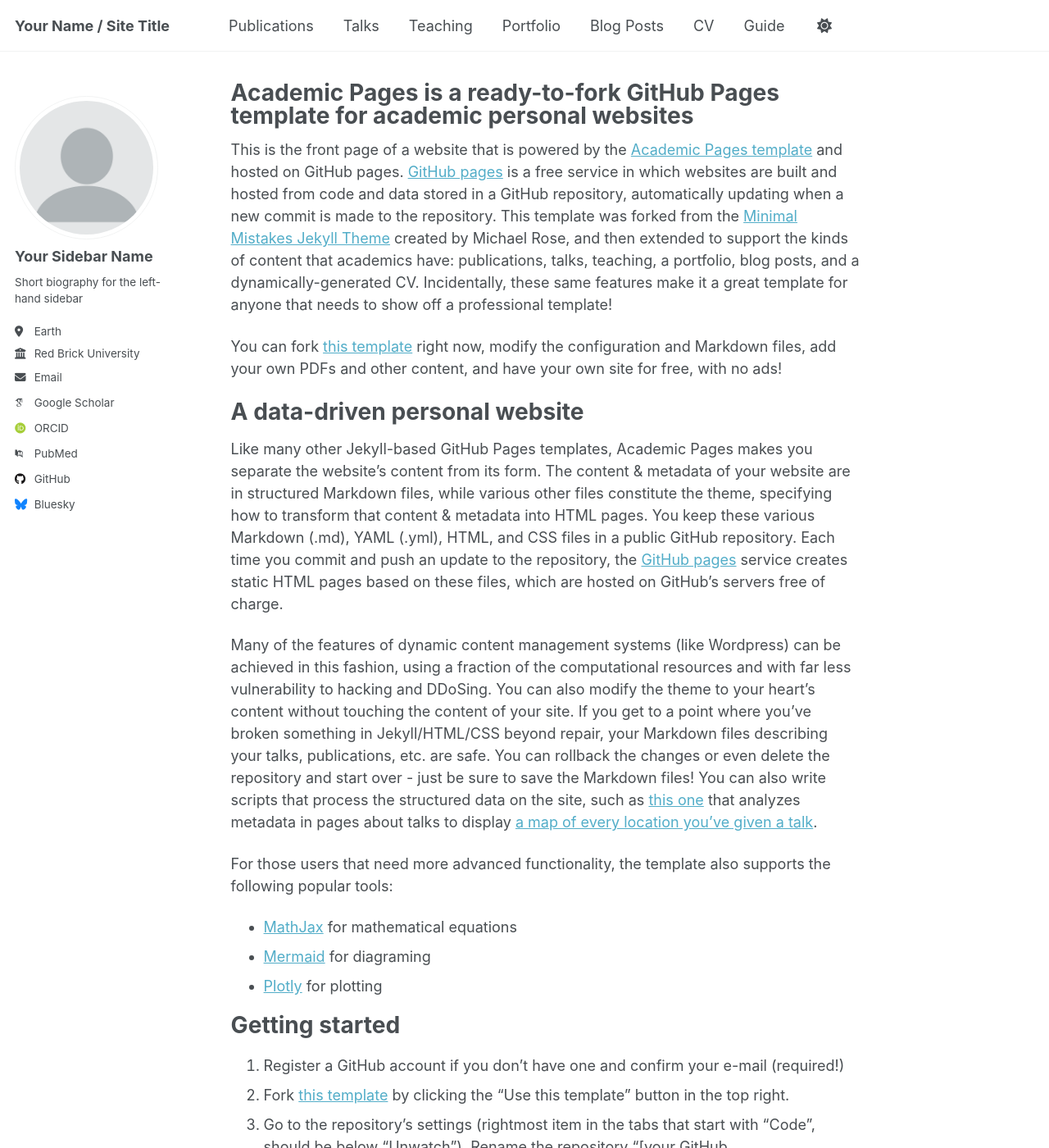
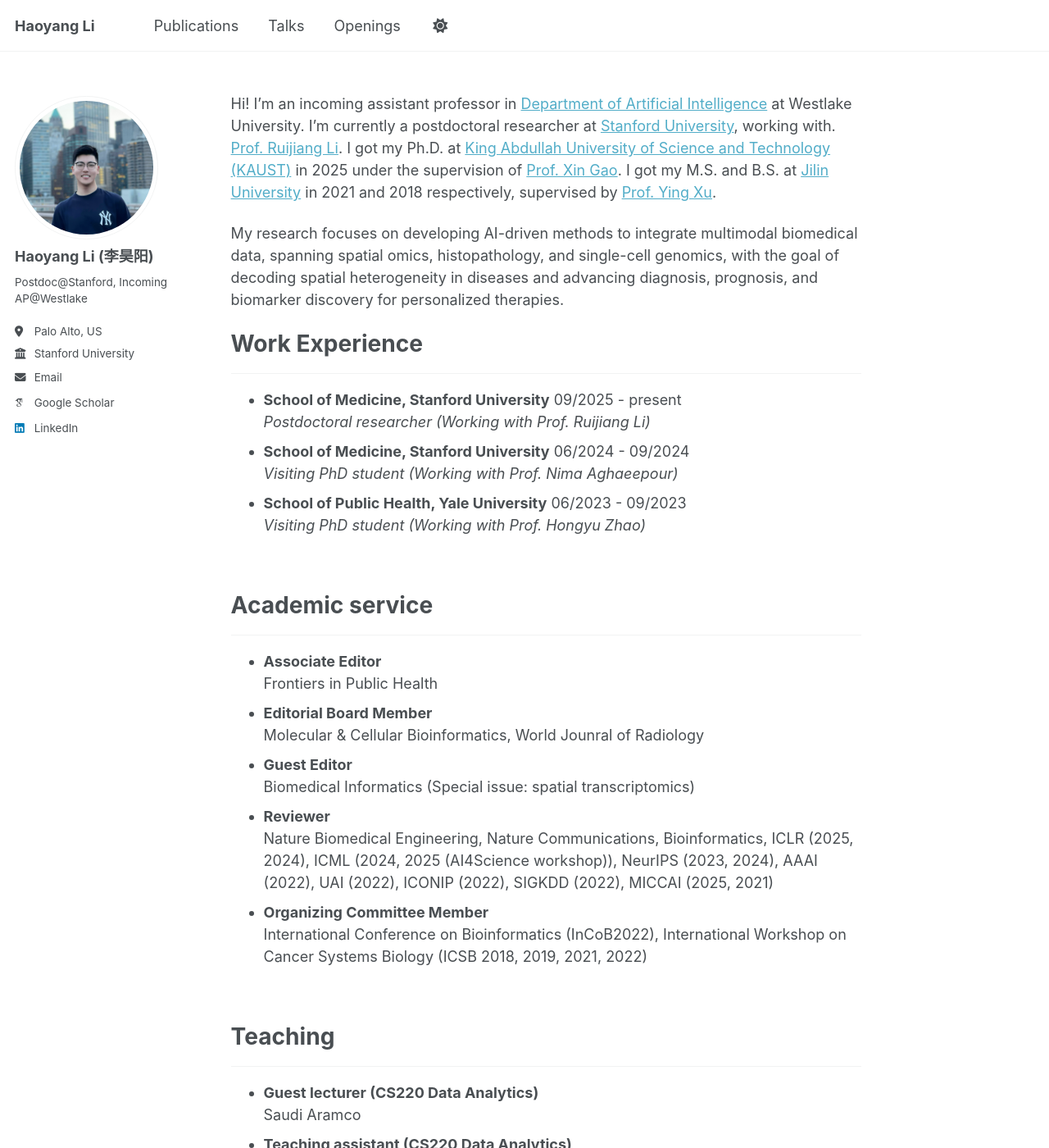
Before and after one commit to leihouyeung/lihaoyang.github.io, a Jekyll site: the page built from _pages/about.md, in a window 1280 px wide and 1400 px high. Shown: the whole window at 82% size. Built offline with Jekyll 4.4.1, drawn with Linux system fonts in a browser that asks for light colours; some web fonts are replaced; a script that is not in the unit is left out; some of the changed text lies outside the part shown.

Commit message:
first commit

```diff
--- a/_config.yml
+++ b/_config.yml
@@ -9,38 +9,38 @@
 # Basic Site Settings
 locale                   : "en-US"
 site_theme               : "default" # Currently available options are "default", "air"
-title                    : "Your Name / Site Title"
+title                    : "Haoyang Li"
 title_separator          : "-"
-name                     : &name "Your Name"
-description              : &description "Your Name's academic portfolio"   # Update this with a general description of your site, this is the default if not overridden by a page
-url                      : https://academicpages.github.io # The base hostname & protocol for your site e.g. "https://[your GitHub username].github.io",
+name                     : &name "Haoyang Li"
+description              : &description "Postdoctoral researcher at Stanford"   # Update this with a general description of your site, this is the default if not overridden by a page
+url                      : https://leihouyeung.github.io # The base hostname & protocol for your site e.g. "https://[your GitHub username].github.io",
                                                            # or if you already have some other page hosted on Github then use "https://[your GitHub username].github.io/[Your Repo Name]"
 baseurl                  : "" # the subpath of your site, e.g. "/blog"
-repository               : "academicpages/academicpages.github.io"
+repository               : "leihouyeung/lihaoyang.github.io"
 
 # Site Author - The following control what appear as part of the author content on the side bar.
 #               If a field is blank the icon and link will not appear, otherwise it will be shown.
 #               Additional customization can be done by editing /_includes/author-profile.html
 author:
   # Biographic information
-  avatar           : "profile.png"
-  name             : "Your Sidebar Name"
-  pronouns         : # example: "she/her"
-  bio              : "Short biography for the left-hand sidebar"
-  location         : "Earth"
-  employer         : "Red Brick University"
+  avatar           : "headshot.jpg"
+  name             : "Haoyang Li (李昊阳)"
+  pronouns         : # example: "he/his"
+  bio              : "Postdoc@Stanford, Incoming AP@Westlake"
+  location         : "Palo Alto, US"
+  employer         : "Stanford University"
   uri              : # URL
-  email            : "none@example.org"
+  email            : "haoyang2li@gmail.com"
 
   # Academic websites
   academia         : # URL
   arxiv            : # URL - Update with the correct link to your profile
-  googlescholar    : "https://scholar.google.com/citations?user=PS_CX0AAAAAJ"
+  googlescholar    : "https://scholar.google.com/citations?user=KqT-u6wAAAAJ"
   inspire-hep      : # URL
   impactstory      : # URL
-  orcid            : "http://orcid.org/yourorcidurl"
+  orcid            :
   semantic         : # URL
-  pubmed           : "https://www.ncbi.nlm.nih.gov/pubmed/?term=john+snow"
+  pubmed           :
   researchgate     : # URL
   scopus           : # URL
 
@@ -48,13 +48,13 @@ author:
   bitbucket        : # Username - Update with your username on the site
   codepen          : # Username
   dribbble         : # Username
-  github           : "academicpages"
+  github           :
   kaggle           : # Username
   stackoverflow    : # User number or user number and name (i.e., use "1" or "1/jeff-atwood")
 
   # Social media
   artstation       : # Username
-  bluesky          : "bsky.app" # Replace this with you Bluesky username
+  bluesky          : # Replace this with you Bluesky username
   facebook         : # Username
   flickr           : # Username
   foursquare       : # Username
@@ -63,7 +63,7 @@ author:
   keybase          : # Username
   instagram        : # Username
   lastfm           : # Username
-  linkedin         : # Username
+  linkedin         : "haoyang-li-189a1a1a0"
   mastodon         : # URL
   medium           : # URL
   pinterest        : # Username
@@ -221,15 +221,10 @@ collections:
   teaching:
     output: true
     permalink: /:collection/:path/
-  publications:
-    output: true
-    permalink: /:collection/:path/
   portfolio:
     output: true
     permalink: /:collection/:path/
-  talks:
-    output: true
-    permalink: /:collection/:path/
+
 
 
 # These settings control how pages and collections are included in the site
--- a/_pages/about.md
+++ b/_pages/about.md
@@ -1,56 +1,45 @@
 ---
 permalink: /
-title: "Academic Pages is a ready-to-fork GitHub Pages template for academic personal websites"
+title: ""
 author_profile: true
 redirect_from:
   - /about/
   - /about.html
 ---
 
-This is the front page of a website that is powered by the [Academic Pages template](https://github.com/academicpages/academicpages.github.io) and hosted on GitHub pages. [GitHub pages](https://pages.github.com) is a free service in which websites are built and hosted from code and data stored in a GitHub repository, automatically updating when a new commit is made to the repository. This template was forked from the [Minimal Mistakes Jekyll Theme](https://mmistakes.github.io/minimal-mistakes/) created by Michael Rose, and then extended to support the kinds of content that academics have: publications, talks, teaching, a portfolio, blog posts, and a dynamically-generated CV. Incidentally, these same features make it a great template for anyone that needs to show off a professional template!
+Hi! I'm an incoming assistant professor in [Department of Artificial Intelligence](https://en-soe.westlake.edu.cn/OurSchool/departmentcenter/departmentAI/) at Westlake University. I'm currently a postdoctoral researcher at [Stanford University](https://www.stanford.edu/), working with. [Prof. Ruijiang Li](https://profiles.stanford.edu/ruijiang-li). I got my Ph.D. at [King Abdullah University of Science and Technology (KAUST)](https://www.kaust.edu.sa/en/) in 2025 under the supervision of [Prof. Xin Gao](https://www.kaust.edu.sa/en/study/faculty/xin-gao). I got my M.S. and B.S. at [Jilin University](https://jilinuniversity.cn/) in 2021 and 2018 respectively, supervised by [Prof. Ying Xu](https://www.sustech.edu.cn/en/faculties/yingxu.html).
 
- You can fork [this template](https://github.com/academicpages/academicpages.github.io) right now, modify the configuration and Markdown files, add your own PDFs and other content, and have your own site for free, with no ads!
+My research focuses on developing AI-driven methods to integrate multimodal biomedical data, spanning spatial omics, histopathology, and single-cell genomics, with the goal of decoding spatial heterogeneity in diseases and advancing diagnosis, prognosis, and biomarker discovery for personalized therapies.
 
-A data-driven personal website
-======
-Like many other Jekyll-based GitHub Pages templates, Academic Pages makes you separate the website's content from its form. The content & metadata of your website are in structured Markdown files, while various other files constitute the theme, specifying how to transform that content & metadata into HTML pages. You keep these various Markdown (.md), YAML (.yml), HTML, and CSS files in a public GitHub repository. Each time you commit and push an update to the repository, the [GitHub pages](https://pages.github.com/) service creates static HTML pages based on these files, which are hosted on GitHub's servers free of charge.
 
-Many of the features of dynamic content management systems (like Wordpress) can be achieved in this fashion, using a fraction of the computational resources and with far less vulnerability to hacking and DDoSing. You can also modify the theme to your heart's content without touching the content of your site. If you get to a point where you've broken something in Jekyll/HTML/CSS beyond repair, your Markdown files describing your talks, publications, etc. are safe. You can rollback the changes or even delete the repository and start over - just be sure to save the Markdown files! You can also write scripts that process the structured data on the site, such as [this one](https://github.com/academicpages/academicpages.github.io/blob/master/talkmap.ipynb) that analyzes metadata in pages about talks to display [a map of every location you've given a talk](https://academicpages.github.io/talkmap.html).
 
-For those users that need more advanced functionality, the template also supports the following popular tools:
-- [MathJax](https://www.mathjax.org/) for mathematical equations
-- [Mermaid](https://mermaid.js.org/) for diagraming
-- [Plotly](https://plotly.com/javascript/) for plotting
+# Work Experience
 
-Getting started
-======
-1. Register a GitHub account if you don't have one and confirm your e-mail (required!)
-1. Fork [this template](https://github.com/academicpages/academicpages.github.io) by clicking the "Use this template" button in the top right.
-1. Go to the repository's settings (rightmost item in the tabs that start with "Code", should be below "Unwatch"). Rename the repository "[your GitHub username].github.io", which will also be your website's URL.
-1. Set site-wide configuration and create content & metadata (see below -- also see [this set of diffs](http://archive.is/3TPas) showing what files were changed to set up [an example site](https://getorg-testacct.github.io) for a user with the username "getorg-testacct")
-1. Upload any files (like PDFs, .zip files, etc.) to the files/ directory. They will appear at https://[your GitHub username].github.io/files/example.pdf.
-1. Check status by going to the repository settings, in the "GitHub pages" section
+---
 
-Site-wide configuration
-------
-The main configuration file for the site is in the base directory in [_config.yml](https://github.com/academicpages/academicpages.github.io/blob/master/_config.yml), which defines the content in the sidebars and other site-wide features. You will need to replace the default variables with ones about yourself and your site's github repository. The configuration file for the top menu is in [_data/navigation.yml](https://github.com/academicpages/academicpages.github.io/blob/master/_data/navigation.yml). For example, if you don't have a portfolio or blog posts, you can remove those items from that navigation.yml file to remove them from the header.
+- **School of Medicine, Stanford University** 09/2025 - present<br>*Postdoctoral researcher (Working with Prof. Ruijiang Li)*<br>
+- **School of Medicine, Stanford University** 06/2024 - 09/2024<br>*Visiting PhD student (Working with Prof. Nima Aghaeepour)*<br>
+- **School of Public Health, Yale University**  06/2023 - 09/2023<br>*Visiting PhD student (Working with Prof. Hongyu Zhao)*<br>
 
-Create content & metadata
-------
-For site content, there is one Markdown file for each type of content, which are stored in directories like _publications, _talks, _posts, _teaching, or _pages. For example, each talk is a Markdown file in the [_talks directory](https://github.com/academicpages/academicpages.github.io/tree/master/_talks). At the top of each Markdown file is structured data in YAML about the talk, which the theme will parse to do lots of cool stuff. The same structured data about a talk is used to generate the list of talks on the [Talks page](https://academicpages.github.io/talks), each [individual page](https://academicpages.github.io/talks/2012-03-01-talk-1) for specific talks, the talks section for the [CV page](https://academicpages.github.io/cv), and the [map of places you've given a talk](https://academicpages.github.io/talkmap.html) (if you run this [python file](https://github.com/academicpages/academicpages.github.io/blob/master/talkmap.py) or [Jupyter notebook](https://github.com/academicpages/academicpages.github.io/blob/master/talkmap.ipynb), which creates the HTML for the map based on the contents of the _talks directory).
+<br>
 
-**Markdown generator**
+# Academic service
 
-The repository includes [a set of Jupyter notebooks](https://github.com/academicpages/academicpages.github.io/tree/master/markdown_generator
-) that converts a CSV containing structured data about talks or presentations into individual Markdown files that will be properly formatted for the Academic Pages template. The sample CSVs in that directory are the ones I used to create my own personal website at stuartgeiger.com. My usual workflow is that I keep a spreadsheet of my publications and talks, then run the code in these notebooks to generate the Markdown files, then commit and push them to the GitHub repository.
+---
 
-How to edit your site's GitHub repository
-------
-Many people use a git client to create files on their local computer and then push them to GitHub's servers. If you are not familiar with git, you can directly edit these configuration and Markdown files directly in the github.com interface. Navigate to a file (like [this one](https://github.com/academicpages/academicpages.github.io/blob/master/_talks/2012-03-01-talk-1.md) and click the pencil icon in the top right of the content preview (to the right of the "Raw | Blame | History" buttons). You can delete a file by clicking the trashcan icon to the right of the pencil icon. You can also create new files or upload files by navigating to a directory and clicking the "Create new file" or "Upload files" buttons.
+- **Associate Editor**<br>Frontiers in Public Health
+- **Editorial Board Member**<br>Molecular & Cellular Bioinformatics, World Jounral of Radiology
+- **Guest Editor**<br>Biomedical Informatics (Special issue: spatial transcriptomics)
+- **Reviewer**<br>Nature Biomedical Engineering, Nature Communications, Bioinformatics, ICLR (2025, 2024), ICML (2024, 2025 (AI4Science workshop)), NeurIPS (2023, 2024), AAAI (2022), UAI (2022), ICONIP (2022), SIGKDD (2022), MICCAI (2025, 2021)
+- **Organizing Committee Member**<br>International Conference on Bioinformatics (InCoB2022), International Workshop on Cancer Systems Biology (ICSB 2018, 2019, 2021, 2022)
 
-Example: editing a Markdown file for a talk
-![Editing a Markdown file for a talk](/images/editing-talk.png)
+<br>
 
-For more info
-------
-More info about configuring Academic Pages can be found in [the guide](https://academicpages.github.io/markdown/), the [growing wiki](https://github.com/academicpages/academicpages.github.io/wiki), and you can always [ask a question on GitHub](https://github.com/academicpages/academicpages.github.io/discussions). The [guides for the Minimal Mistakes theme](https://mmistakes.github.io/minimal-mistakes/docs/configuration/) (which this theme was forked from) might also be helpful.
+# Teaching
+
+---
+
+- **Guest lecturer (CS220 Data Analytics)** <br>Saudi Aramco
+- **Teaching assistant (CS220 Data Analytics)** <br>Ministry of Interior, Saudi Arabia<br>KAUST
+- **Teaching assistant (Bioinformatics)**<br>CCF DragonStar, Jilin University
+- **Teaching assistant (Computational Biology)** <br>Jilin University
```
Also changed, not shown: _data/navigation.yml (+10 -10 lines), _pages/labmember.md (added, +11 -0 lines), _pages/openings.md (added, +9 -0 lines), _pages/publications.md (added, +88 -0 lines), _pages/talks.md (added, +38 -0 lines), images/headshot.jpg (added).
